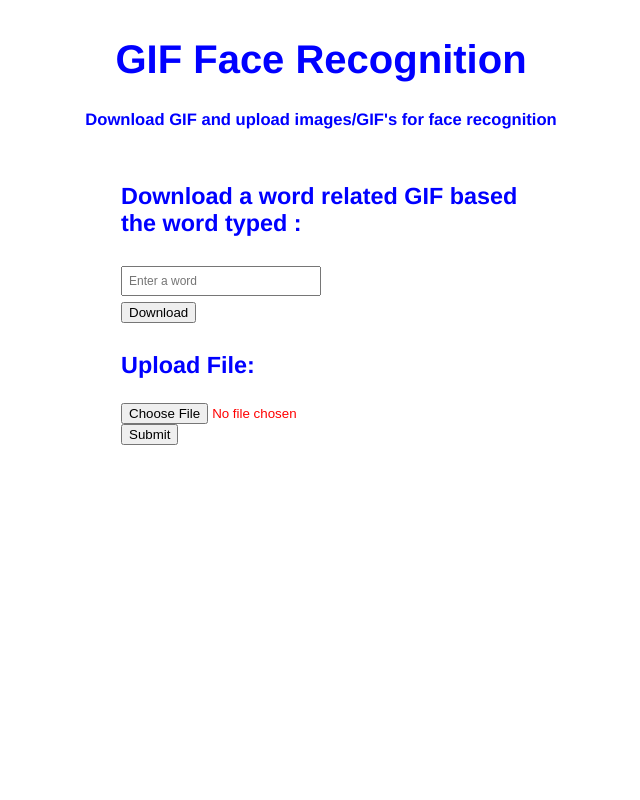
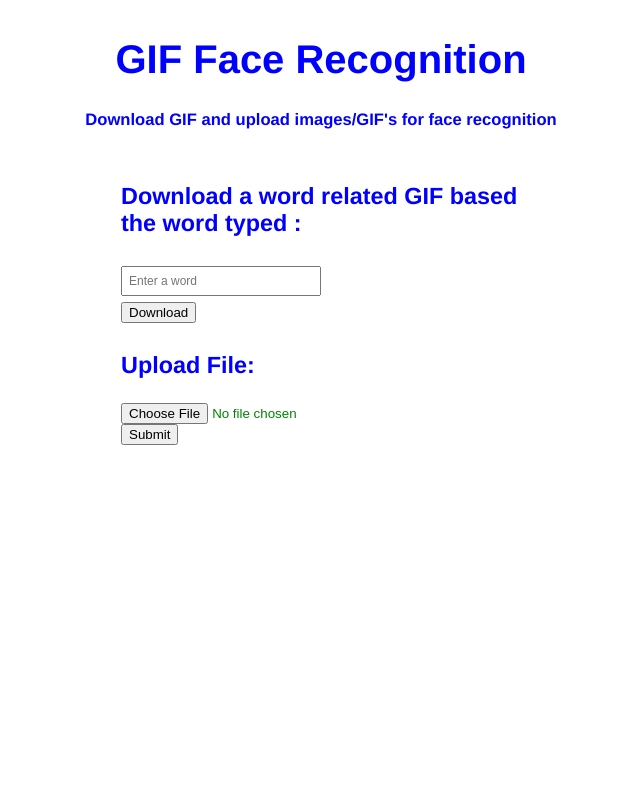
Before and after one commit to UtsavRaychaudhuri/Youtube-Comment-Sentiment-Analysis, a Flask app: page /giphy in a window 1280 px wide. Shown: the whole page, without its empty margins (319-959 px from the left). Run offline with Flask 2, Linux system fonts and the light colour scheme.

Commit message:
edited style.css

```diff
--- a/final/static/style.css
+++ b/final/static/style.css
@@ -1,4 +1,4 @@
-body       { font-family: "Helvetica", sans-serif; font-size: 20px; color: red; }
+body       { font-family: "Helvetica", sans-serif; font-size: 20px; color: #008303; }
 a, h1, h2  { color: #00008F; }
 form       { margin:.1em auto; padding:.1em; width: 400px; border: 1px }
 .heading  { font-weight: bold; }
```
